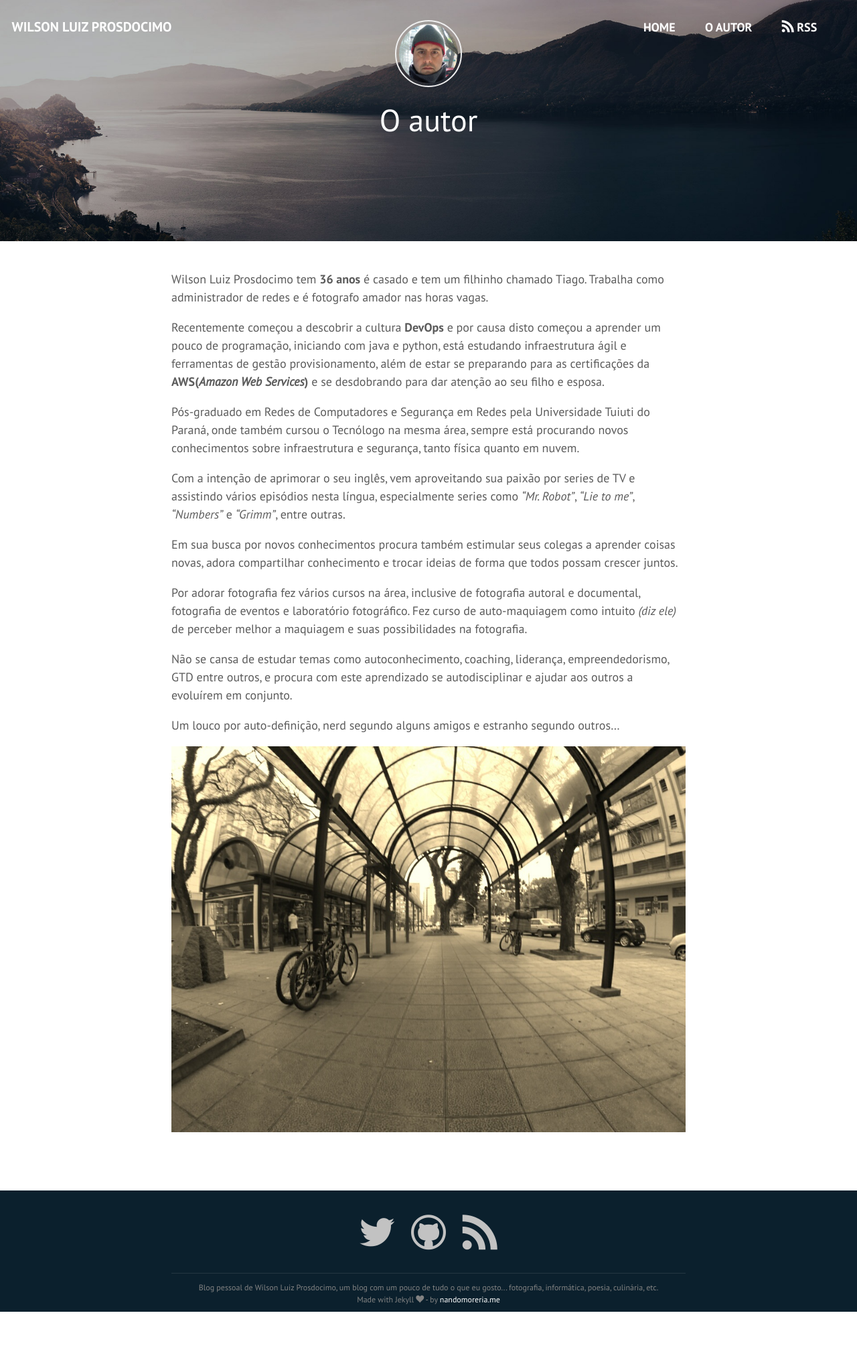
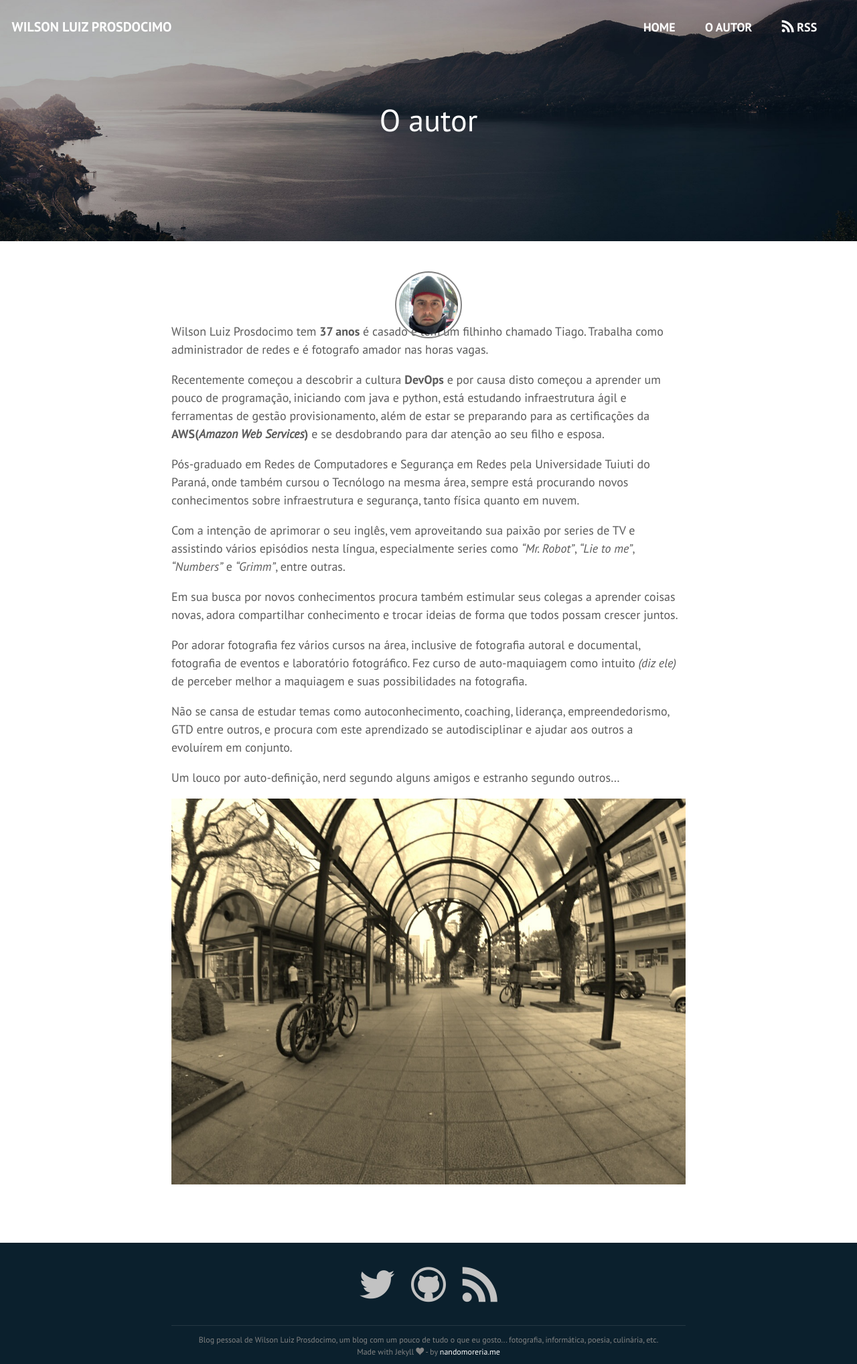
Before and after one commit to Wprosdocimo/wprosdocimo.github.io, a Jekyll site: the page built from about.md, in a window 1280 px wide. Shown: the whole page at 67% size. Built offline with Jekyll 4.4.1, drawn with Linux system fonts in a browser that asks for light colours; nearby versions of some CDN libraries; some web fonts are replaced; library files that are not in the unit come from our copies; comment, search, counter and statistics services are not loaded; before the commit the page ends 1958 px from its top, so only the background shows below that.

Commit message:
Ajustando página sobre

```diff
--- a/_layouts/page.html
+++ b/_layouts/page.html
@@ -6,7 +6,7 @@ layout: default
   <h1 class="post-title">{{ page.title }}</h1>
 
   {% if page.slug == 'about' %}
-    <img src="/images/author.jpg" alt="author thumb" width="460" height="460" class="author">
+    <!-- <img src="/images/author.jpg" alt="author thumb" width="460" height="460" class="author"> -->
   {% endif %}
 <!--
   <a href="#content" data-offset="-45" class="scroll-down bounce"><i class="icon icon--circle-down"></i></a>
--- a/_sass/_blog.scss
+++ b/_sass/_blog.scss
@@ -229,6 +229,20 @@ body.about .intro {
       margin-top: -100px;
     }
   }
+}
+.about_author {
+  height: 60px
+}
+
+.about_author img {
+  width: 100px;
+  height: 100px;
+  border-radius: 50%;
+  position: absolute;
+  @include center;
+  margin-top: 5px;
+  padding: 4px;
+  border: 2px solid $gray-color;
 }
 
 .scroll-down {
--- a/about.md
+++ b/about.md
@@ -5,7 +5,10 @@ permalink: /about/
 slug: about
 ---
 
-Wilson Luiz Prosdocimo tem **36 anos** é casado e tem um filhinho chamado Tiago. Trabalha como administrador de redes e é fotografo amador nas horas vagas.
+{:.about_author}
+![Wilson Luiz Prosdocimo](/images/author.jpg)
+
+Wilson Luiz Prosdocimo tem **37 anos** é casado e tem um filhinho chamado Tiago. Trabalha como administrador de redes e é fotografo amador nas horas vagas.
 
 Recentemente começou a descobrir a cultura **DevOps** e por causa disto começou a aprender um pouco de programação, iniciando com java e python, está estudando infraestrutura ágil e ferramentas de gestão provisionamento,  além de estar se preparando para as certificações da **AWS(*Amazon Web Services*)** e se desdobrando para dar atenção ao seu filho e esposa.
 
```
